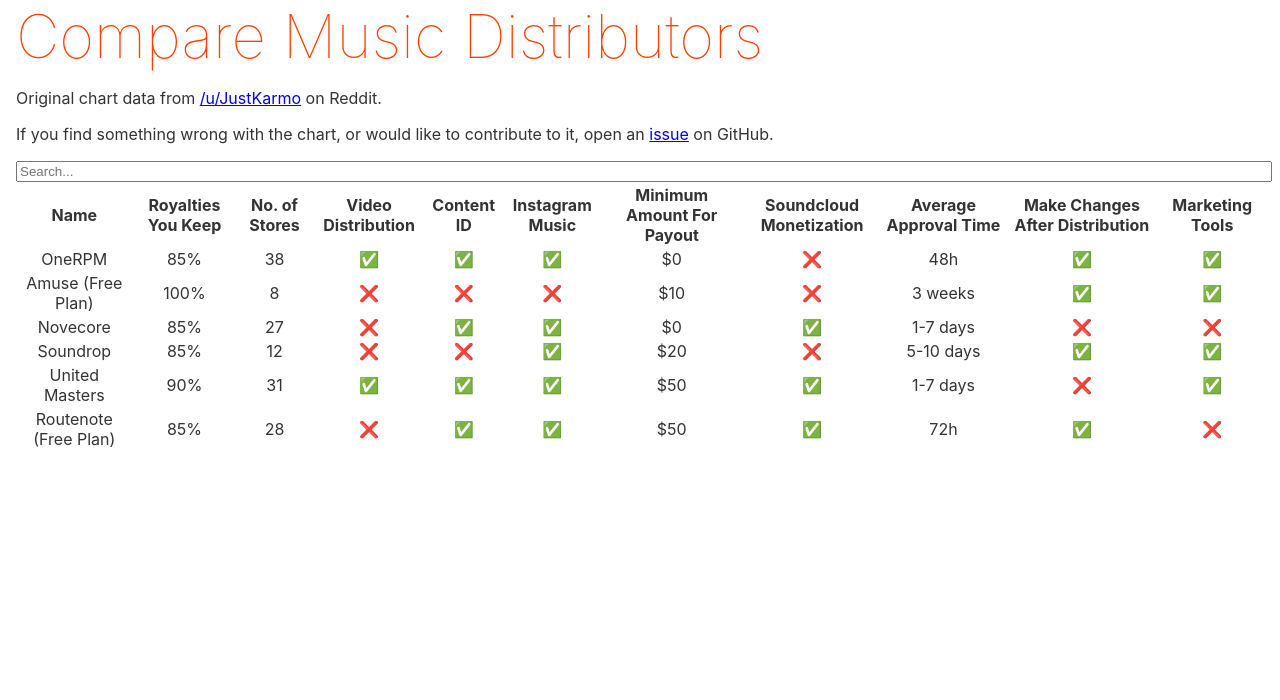
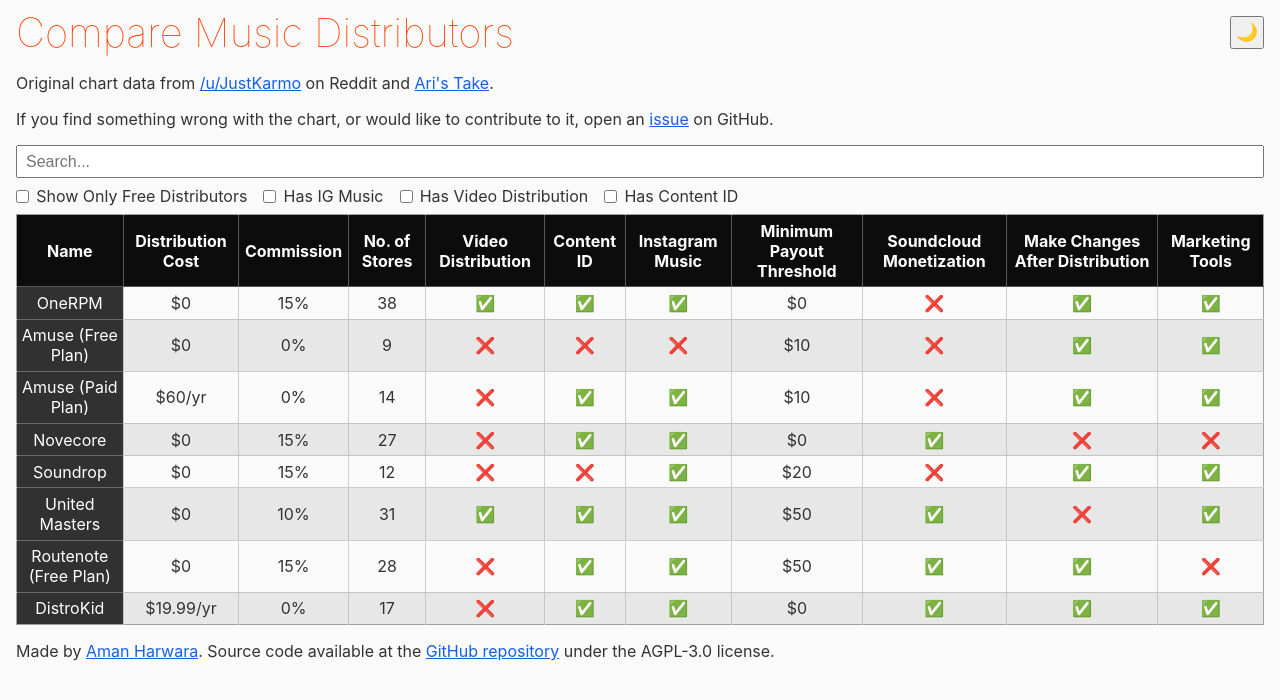
Before and after one commit to amanharwara/music-distributors-chart, a Svelte app: page / in a window 1280 px wide. Shown: the top 700 px of the page. Built offline with nearby package versions, Linux system fonts and the light colour scheme.

Commit message:
Add sort & filter functions

```diff
--- a/public/global.css
+++ b/public/global.css
@@ -12,3 +12,11 @@
   font-family: -apple-system, BlinkMacSystemFont, "Segoe UI", Roboto,
     Oxygen-Sans, Ubuntu, Cantarell, "Helvetica Neue", sans-serif;
 }
+
+a {
+  color: #155fe9;
+}
+
+.dark_mode a {
+  color: #276ae7;
+}
--- a/src/App.svelte
+++ b/src/App.svelte
@@ -1,29 +1,58 @@
 <script>
   import Table from "./Table.svelte";
-  import Filters from "./Filters.svelte";
+
+  let dark_mode = false;
 </script>
 
 <style>
   main {
-    padding: 0 1em;
+    width: 100%;
+    height: 100%;
+    background: #fafafa;
+    padding: 0.5rem 1rem 0;
+    box-sizing: border-box;
   }
 
   h1 {
     color: #ff3e00;
-    font-size: 3.75em;
+    font-size: 2.5rem;
     font-weight: 100;
     margin: 0;
   }
+
+  .dark_mode {
+    background: #0e0e0e;
+    color: #fafafa;
+  }
+
+  button {
+    padding: 0.25rem;
+    font-size: 1.1rem;
+    cursor: pointer;
+  }
+
+  header {
+    display: flex;
+    justify-content: space-between;
+    align-items: center;
+  }
 </style>
 
-<main>
+<main class:dark_mode>
   <header>
     <h1>Compare Music Distributors</h1>
+    <button class="toggle_dark_mode" on:click={() => (dark_mode = !dark_mode)}>
+      {#if dark_mode}🌞{:else}🌙{/if}
+    </button>
+  </header>
   <p>
     Original chart data from <a
       href="https://reddit.com/u/justkarmo"
       target="_blank"
-        rel="noreferrer noopener">/u/JustKarmo</a> on Reddit.
+      rel="noreferrer noopener">/u/JustKarmo</a> on Reddit and <a
+      href="https://aristake.com/cd-baby-tunecore-ditto-mondotunes-zimbalam-or/"
+      target="_blank"
+      rel="noreferrer noopener">Ari's Take</a>.
   </p>
   <p>
     If you find something wrong with the chart, or would like to contribute to
@@ -32,7 +61,15 @@
       target="_blank"
       rel="noreferrer noopener">issue</a> on GitHub.
   </p>
-  </header>
-  <Filters />
-  <Table />
+  <Table dark={dark_mode} />
+  <footer>
+    <p>
+      Made by <a
+        href="https://github.com/amanharwara"
+        target="_blank"
+        rel="noreferrer noopener">Aman Harwara</a>. Source code available at the <a
+        href="https://github.com/amanharwara/music-distributors-chart/">GitHub
+        repository</a> under the AGPL-3.0 license.
+    </p>
+  </footer>
 </main>
--- a/src/Filters.svelte
+++ b/src/Filters.svelte
@@ -2,6 +2,32 @@
 </script>
 
 <style>
+  .filters {
+    margin: 0.5rem 0;
+    display: flex;
+  }
+  .filter {
+    margin-right: 1rem;
+    display: flex;
+    align-items: center;
+  }
+  .filter input {
+    margin: 0;
+    margin-right: 0.45rem;
+  }
 </style>
 
-<div class="filters" />
+<div class="filters">
+  <label class="filter">
+    <input type="checkbox" id="showOnlyFree" on:click /> Show Only Free Distributors
+  </label>
+  <label class="filter">
+    <input type="checkbox" id="hasIGMusic" on:click /> Has IG Music
+  </label>
+  <label class="filter">
+    <input type="checkbox" id="hasVideoDistribution" on:click /> Has Video Distribution
+  </label>
+  <label class="filter">
+    <input type="checkbox" id="hasContentID" on:click /> Has Content ID
+  </label>
+</div>
--- a/src/Table.svelte
+++ b/src/Table.svelte
@@ -1,55 +1,203 @@
 <script>
+  import original_chartdata from "./chartdata";
+  import Filters from "./Filters.svelte";
   import chartdata from "./chartdata";
+  import filterFunctions from "./filterFunctions";
+  export let dark = false;
+
+  let sortable_chartdata = original_chartdata;
 
   let search_value;
 
-  let sortable_chartdata = chartdata;
+  $: {
+    sortable_chartdata = original_chartdata.filter((service) =>
+      search_value && search_value.length > 0
+        ? service.name.toLowerCase().includes(search_value)
+        : true
+    );
+  }
+
+  const handleFilterClick = (e) => {
+    if (e.target.id) {
+      let id = e.target.id;
+      filterFunctions[id].value = e.target.checked;
+    }
+  };
 
   $: {
-    sortable_chartdata = chartdata.filter((service) =>
-      search_value && search_value.length > 0
-        ? service.name.includes(search_value)
-        : true
-    );
+    let filtered_chartdata = original_chartdata;
+    for (let key in filterFunctions) {
+      let filter = filterFunctions[key];
+      if (filter.value) {
+        filtered_chartdata = filtered_chartdata.filter((s) => filter.expr(s));
+      }
+    }
+    sortable_chartdata = filtered_chartdata;
+  }
+
+  let current_sort_id;
+  let descending = false;
+
+  const sort = (prev, next) => {
+    if (prev > next) {
+      return -1;
+    } else if (prev < next) {
+      return 1;
+    } else {
+      return 0;
+    }
+  };
+
+  const handleSortClick = (e) => {
+    if (e.target.closest("th")) {
+      let id = e.target.closest("th").id;
+      if (current_sort_id === id) {
+        descending = !descending;
+      } else {
+        current_sort_id = id;
+      }
+    }
+  };
+
+  let descending_element = document.createElement("span");
+  descending_element.className = "descending";
+  descending_element.textContent = "▲";
+
+  let ascending_element = document.createElement("span");
+  ascending_element.className = "ascending";
+  ascending_element.textContent = "▼";
+
+  $: {
+    if (document.querySelector(".descending")) {
+      document.querySelector(".descending").remove();
+    }
+
+    if (document.querySelector(".ascending")) {
+      document.querySelector(".ascending").remove();
+    }
+
+    if (current_sort_id) {
+      let sorted = sortable_chartdata.sort((prev, next) => {
+        prev = prev[current_sort_id];
+        next = next[current_sort_id];
+
+        if (prev.weighted_value !== undefined) prev = prev.weighted_value;
+        if (next.weighted_value !== undefined) next = next.weighted_value;
+
+        return sort(prev, next);
+      });
+
+      if (descending) {
+        sortable_chartdata = sorted.reverse();
+        document
+          .getElementById(current_sort_id)
+          .appendChild(descending_element);
+      } else {
+        sortable_chartdata = sorted;
+        document.getElementById(current_sort_id).appendChild(ascending_element);
+      }
+    }
   }
 </script>
 
 <style>
-  td {
+  table {
+    border: 1px solid #a1a1a1;
+    display: table;
+    border-collapse: collapse;
+  }
+  td,
+  th {
     text-align: center;
+    padding: 0.35rem 0.1rem;
+    border-right: 1px solid rgba(161, 161, 161, 0.5);
+  }
+  th {
+    background: #0c0c0c;
+    color: #fff;
+    font-weight: 700;
+    padding: 0.35rem;
+    user-select: none;
+  }
+  td:last-child,
+  th:last-child {
+    border-right: 0;
+  }
+  td:first-child {
+    background: #313131;
+    color: #fff;
+  }
+  tr,
+  thead {
+    border-bottom: 1px solid rgba(161, 161, 161, 0.5);
+  }
+  tr:last-child {
+    border-bottom: 0;
   }
   input[type="text"] {
     width: 100%;
   }
+  tr:nth-child(2n) {
+    background: #e7e7e7;
+  }
+  table.dark_mode {
+    border: 1px solid rgba(161, 161, 161, 0.5);
+  }
+  .dark_mode th {
+    background: #1a1a1a;
+  }
+  .dark_mode td,
+  .dark_mode th {
+    border-right: 1px solid rgba(161, 161, 161, 0.25);
+  }
+  .dark_mode tr,
+  .dark_mode thead {
+    border-bottom: 1px solid rgba(161, 161, 161, 0.25);
+  }
+  .dark_mode tr:nth-child(2n) {
+    background: #141414;
+  }
+  #search {
+    padding: 0.35rem 0.5rem;
+    font-size: 1rem;
+    box-sizing: border-box;
+  }
 </style>
 
-<input type="text" placeholder="Search..." bind:value={search_value} />
-<table>
-  <thead>
-    <th>Name</th>
-    <th>Royalties You Keep</th>
-    <th>No. of Stores</th>
-    <th>Video Distribution</th>
-    <th>Content ID</th>
-    <th>Instagram Music</th>
-    <th>Minimum Amount For Payout</th>
-    <th>Soundcloud Monetization</th>
-    <th>Average Approval Time</th>
-    <th>Make Changes After Distribution</th>
-    <th>Marketing Tools</th>
+<input
+  id="search"
+  type="text"
+  placeholder="Search..."
+  bind:value={search_value} />
+<Filters on:click={handleFilterClick} />
+<table class:dark_mode={dark}>
+  <thead on:click={handleSortClick}>
+    <th id="name">Name</th>
+    <th id="distribution_cost">Distribution Cost</th>
+    <th id="commission">Commission</th>
+    <th id="stores">No. of Stores</th>
+    <th id="video_distribution">Video Distribution</th>
+    <th id="content_id">Content ID</th>
+    <th id="ig_music">Instagram Music</th>
+    <th id="payout_minimum">Minimum Payout Threshold</th>
+    <th id="soundcloud_monetization">Soundcloud Monetization</th>
+    <th id="make_changes_after_distribution">
+      Make Changes After Distribution
+    </th>
+    <th id="marketing_tools">Marketing Tools</th>
   </thead>
   <tbody>
     {#each sortable_chartdata as service (service.name)}
       <tr>
         <td>{service.name}</td>
-        <td>{service.royalties}%</td>
+        <td>{service.distribution_cost.value}</td>
+        <td>{service.commission}%</td>
         <td>{service.stores}</td>
         <td>{service.video_distribution.value ? '✅' : '❌'}</td>
         <td>{service.content_id ? '✅' : '❌'}</td>
         <td>{service.ig_music ? '✅' : '❌'}</td>
         <td>${service.payout_minimum}</td>
         <td>{service.soundcloud_monetization ? '✅' : '❌'}</td>
-        <td>{service.avg_approval_time}</td>
         <td>{service.make_changes_after_distribution.value ? '✅' : '❌'}</td>
         <td>{service.marketing_tools.value ? '✅' : '❌'}</td>
       </tr>
--- a/src/chartdata.js
+++ b/src/chartdata.js
@@ -1,17 +1,18 @@
 const chartdata = [
   {
     name: "OneRPM",
-    royalties: 85,
+    distribution_cost: { value: "$0", weighted_value: 0 },
+    commission: 15,
     stores: 38,
     video_distribution: {
       value: true,
-      hint: "Free (50% of royalties)",
+      hint: "Free (50% of commission)",
+      weighted_value: 1,
     },
     content_id: true,
     ig_music: true,
     payout_minimum: 0,
     soundcloud_monetization: false,
-    avg_approval_time: "48h",
     make_changes_after_distribution: {
       value: true,
       hint: "Artwork, Titles, Audio Files",
@@ -19,21 +20,23 @@
     marketing_tools: {
       value: true,
       hint: "Smart Links, Pre-Save, Promo Art",
+      weighted_value: 1,
     },
   },
   {
     name: "Amuse (Free Plan)",
-    royalties: 100,
-    stores: 8,
+    distribution_cost: { value: "$0", weighted_value: 0 },
+    commission: 0,
+    stores: 9,
     video_distribution: {
       value: false,
       hint: null,
+      weighted_value: 0,
     },
     content_id: false,
     ig_music: false,
     payout_minimum: 10,
     soundcloud_monetization: false,
-    avg_approval_time: "3 weeks",
     make_changes_after_distribution: {
       value: true,
       hint: "Artwork",
@@ -41,21 +44,47 @@
     marketing_tools: {
       value: true,
       hint: "Smart Links",
+      weighted_value: 1,
+    },
+  },
+  {
+    name: "Amuse (Paid Plan)",
+    distribution_cost: { value: "$60/yr", weighted_value: 2 },
+    commission: 0,
+    stores: 14,
+    video_distribution: {
+      value: false,
+      hint: null,
+      weighted_value: 0,
+    },
+    content_id: true,
+    ig_music: true,
+    payout_minimum: 10,
+    soundcloud_monetization: false,
+    make_changes_after_distribution: {
+      value: true,
+      hint: "Artwork",
+    },
+    marketing_tools: {
+      value: true,
+      hint: "Smart Links",
+      weighted_value: 1,
     },
   },
   {
     name: "Novecore",
-    royalties: 85,
+    distribution_cost: { value: "$0", weighted_value: 0 },
+    commission: 15,
     stores: 27,
     video_distribution: {
       value: false,
       hint: null,
+      weighted_value: 0,
     },
     content_id: true,
     ig_music: true,
     payout_minimum: 0,
     soundcloud_monetization: true,
-    avg_approval_time: "1-7 days",
     make_changes_after_distribution: {
       value: false,
       hint: null,
@@ -63,21 +92,23 @@
     marketing_tools: {
       value: false,
       hint: null,
+      weighted_value: 0,
     },
   },
   {
     name: "Soundrop",
-    royalties: 85,
+    distribution_cost: { value: "$0", weighted_value: 0 },
+    commission: 15,
     stores: 12,
     video_distribution: {
       value: false,
       hint: null,
+      weighted_value: 0,
     },
     content_id: false,
     ig_music: true,
     payout_minimum: 20,
     soundcloud_monetization: false,
-    avg_approval_time: "5-10 days",
     make_changes_after_distribution: {
       value: true,
       hint: "Artwork, Titles",
@@ -85,21 +116,23 @@
     marketing_tools: {
       value: true,
       hint: "Pre-Save, Show.co Tools",
+      weighted_value: 1,
     },
   },
   {
     name: "United Masters",
-    royalties: 90,
+    distribution_cost: { value: "$0", weighted_value: 0 },
+    commission: 10,
     stores: 31,
     video_distribution: {
       value: true,
       hint: "Only If Accepted",
+      weighted_value: 1,
     },
     content_id: true,
     ig_music: true,
     payout_minimum: 50,
     soundcloud_monetization: true,
-    avg_approval_time: "1-7 days",
     make_changes_after_distribution: {
       value: false,
       hint: null,
@@ -107,21 +140,23 @@
     marketing_tools: {
       value: true,
       hint: "Smart Links, Pre-Save",
+      weighted_value: 1,
     },
   },
   {
     name: "Routenote (Free Plan)",
-    royalties: 85,
+    distribution_cost: { value: "$0", weighted_value: 0 },
+    commission: 15,
     stores: 28,
     video_distribution: {
       value: false,
       hint: null,
+      weighted_value: 0,
     },
     content_id: true,
     ig_music: true,
     payout_minimum: 50,
     soundcloud_monetization: true,
-    avg_approval_time: "72h",
     make_changes_after_distribution: {
       value: true,
       hint: "Artwork, Titles",
@@ -129,6 +164,31 @@
     marketing_tools: {
       value: false,
       hint: null,
+      weighted_value: 0,
+    },
+  },
+  {
+    name: "DistroKid",
+    distribution_cost: { value: "$19.99/yr", weighted_value: 1 },
+    commission: 0,
+    stores: 17,
+    video_distribution: {
+      value: false,
+      hint: null,
+      weighted_value: 0,
+    },
+    content_id: true,
+    ig_music: true,
+    payout_minimum: 0,
+    soundcloud_monetization: true,
+    make_changes_after_distribution: {
+      value: true,
+      hint: "Artwork, Titles",
+    },
+    marketing_tools: {
+      value: true,
+      hint: "Pre-save",
+      weighted_value: 1,
     },
   },
 ];
--- /dev/null
+++ b/src/filterFunctions.js
@@ -0,0 +1,20 @@
+let filterFunctions = {
+  showOnlyFree: {
+    value: false,
+    expr: (s) => s.distribution_cost.value === "$0",
+  },
+  hasIGMusic: {
+    value: false,
+    expr: (s) => s.ig_music,
+  },
+  hasVideoDistribution: {
+    value: false,
+    expr: (s) => s.video_distribution.value,
+  },
+  hasContentID: {
+    value: false,
+    expr: (s) => s.content_id,
+  },
+};
+
+export default filterFunctions;
```
Also changed, not shown: package.json (line endings or trailing spaces). Lines whose indentation alone changed are shown as unchanged.
